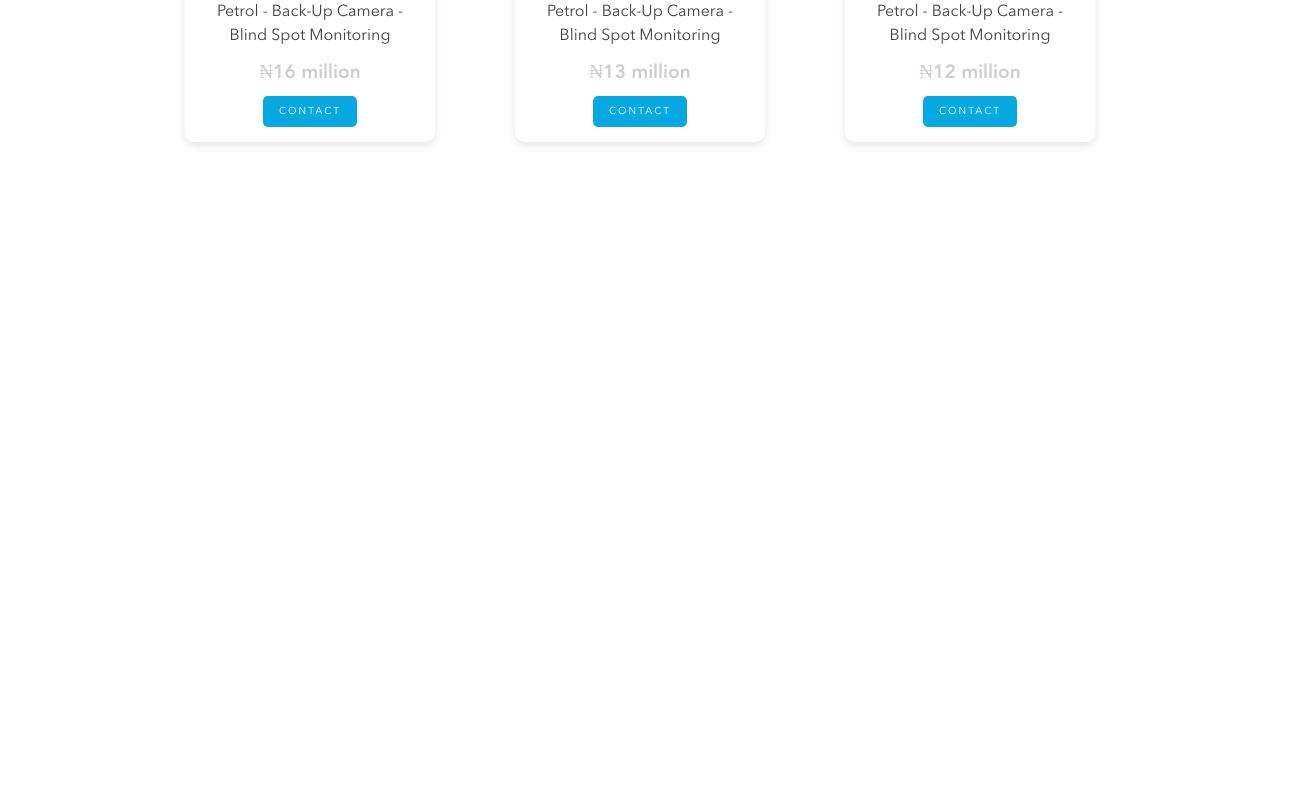
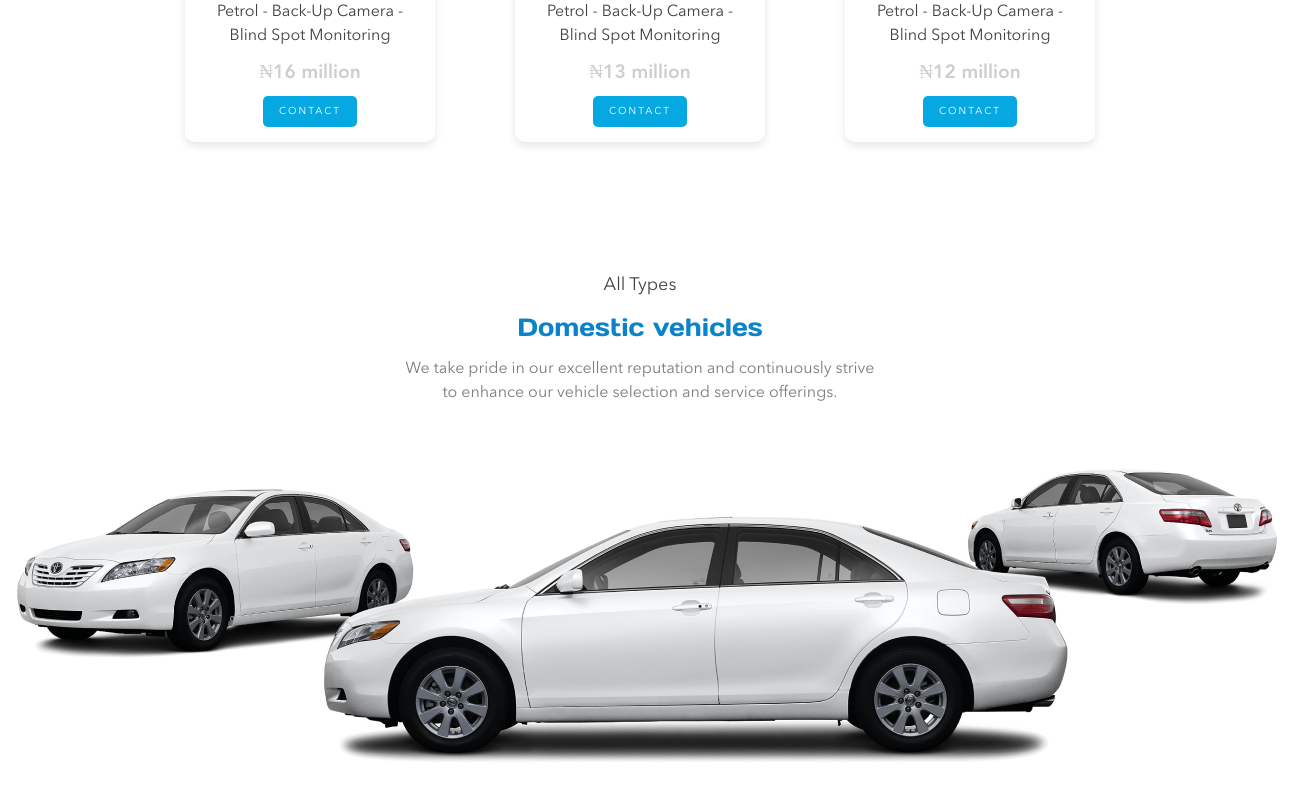
Before and after one commit to suue99/aj-autos, a React (Create React App) app: page / in a window 1280 px wide. Shown: the part 1166-1966 px from the top of the page, 1315 px wide, since content can reach past the window. Before the commit the page ends 1358 px from the top, so only its background shows below. Built offline with nearby package versions, Linux system fonts and the light colour scheme.

Commit message:
third section

```diff
--- a/src/App.js
+++ b/src/App.js
@@ -6,7 +6,7 @@ import { BrowserRouter, Route ,Routes } from 'react-router-dom';
 import Menubar from './Components/Navbar';
 import Buycar from './Components/Buycar';
 import Contact from './Components/Contact';
-import Home from './Components/Home';
+import Home from './Components/Homepage/Home';
 import Services from './Components/Services';
 
 
--- a/src/Components/Filter.js
+++ b/src/Components/Homepage/Filter.js
@@ -1,8 +1,8 @@
 import React, { useRef } from 'react';
 import './filter.css';
-import car1 from '../Images/car1.png';
-import car2 from '../Images/car2.png';
-import car3 from '../Images/car3.png';
+import car1 from '../../Images/car1.png';
+import car2 from '../../Images/car2.png';
+import car3 from '../../Images/car3.png';
 import { IoIosArrowDropleft, IoIosArrowDropright } from "react-icons/io";
 
 export default function Filter() {
--- a/src/Components/Home.js
+++ b/src/Components/Homepage/Home.js
@@ -1,7 +1,9 @@
 import React from "react";
 import './home.css';
-import carImage from '../Images/whitecamry.png';
-import Filter from "./Filter";
+import Filter from "../Homepage/Filter";
+import carImage from '../../Images/whitecamry.png';
+import Section3 from "./Section3";
+
 
 
 
@@ -30,6 +32,8 @@ function Home () {
 
     <Filter/>
 
+    <Section3/>
+
     </span>
 
   );
--- /dev/null
+++ b/src/Components/Homepage/Section3.js
@@ -0,0 +1,31 @@
+import React from "react";
+import Cars from '../../Images/car_views.png'
+import '../Homepage/section3.css'
+
+export default function Section3 () {
+        return(
+            <div className="section">
+                <div className="container-items">
+                    <span className="first-header">
+                        All Types
+                    </span>
+                    <span className="second-header">
+                        Domestic vehicles
+                    </span>
+                    <span className="paragraph-one">
+                    We take pride in our excellent reputation and continuously strive <br/>
+                    to enhance our vehicle selection and service offerings.
+                    </span>
+
+                    <span>
+                        <img src={Cars} alt="car views"/>
+                    </span>
+
+
+                </div>
+            </div>
+        )
+
+
+
+}
--- a/src/Components/home.css
+++ b/src/Components/Homepage/home.css
@@ -1,12 +1,12 @@
 @font-face {
   font-family: Days-one;
-  src: url(../Fonts/DaysOne-Regular.ttf);
+  src: url(../../Fonts/DaysOne-Regular.ttf);
 }
 
 
 
 .background-right {
-    background-image: url('../Images/background\ design.png');
+    background-image: url('../../Images/background\ design.png');
     background-repeat: no-repeat;
     background-position: right;
     background-size: contain;
--- /dev/null
+++ b/src/Components/Homepage/section3.css
@@ -0,0 +1,36 @@
+
+
+.section{
+    padding: 80px;
+}
+
+.container-items{
+    display: flex;
+    flex-direction: column;
+    justify-content: space-between;
+    align-items: center;
+    gap: 10px;
+}
+
+.first-header{
+    font-family: Avenir;
+    font-size: 18px;
+    color: #414042;
+
+}
+
+.second-header{
+    font-family: Days-one;
+    color: #0B83CB;
+    font-size: 25px;
+}
+
+.paragraph-one{
+
+    font-family: Avenir;
+    font-size: 16px;
+    color: #7D7D7D;
+    width: auto;
+    text-align: center;
+
+}
```
Also changed, not shown: src/Components/Homepage/filter.css (renamed from src/Components/filter.css), src/Images/car_views.png (added).
